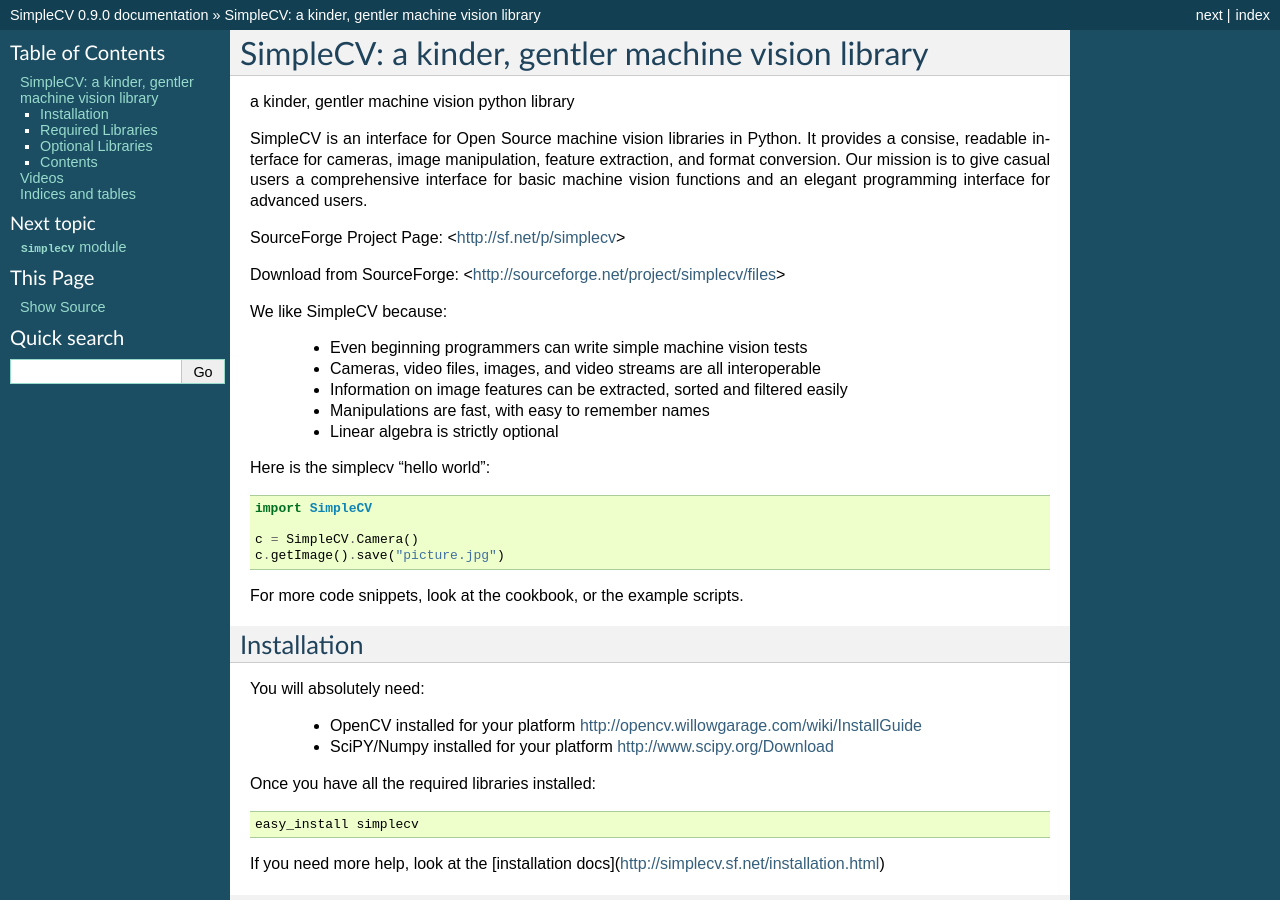
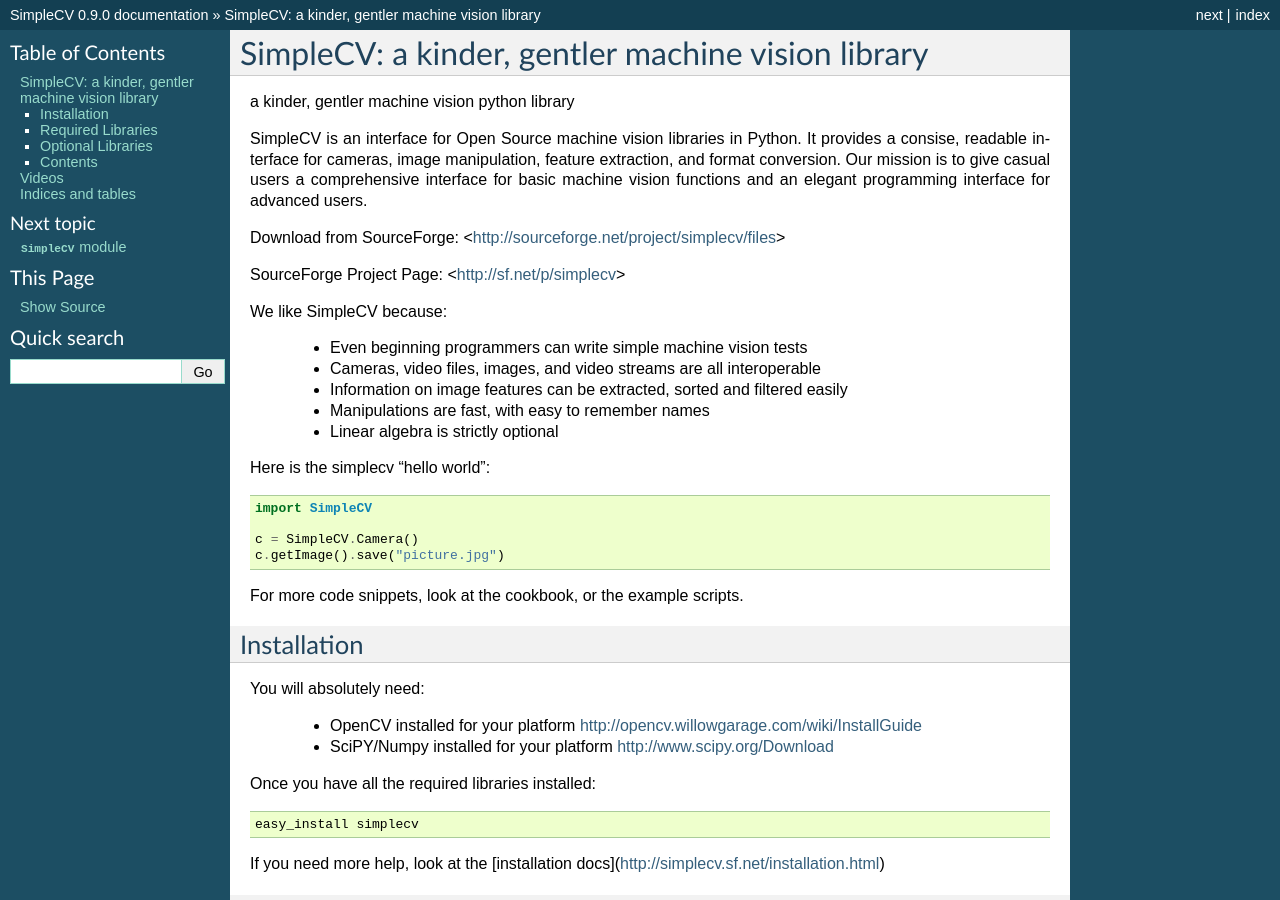
Before and after one commit to sightmachine/SimpleCV, a Sphinx documentation site: the page built from doc/index.rst, in a window 1280 px wide and 900 px high. Built offline with Sphinx 7.4.7, drawn with Linux system fonts in a browser that asks for light colours.

Commit message:
reverse order to please the pypi gods

```diff
--- a/doc/index.rst
+++ b/doc/index.rst
@@ -11,9 +11,10 @@
 SimpleCV is an interface for Open Source machine vision libraries in Python.
 It provides a consise, readable interface for cameras, image manipulation, feature extraction, and format conversion.  Our mission is to give casual users a comprehensive interface for basic machine vision functions and an elegant programming interface for advanced users.
 
+Download from SourceForge: <http://sourceforge.net/project/simplecv/files>
+
 SourceForge Project Page: <http://sf.net/p/simplecv>
 
-Download from SourceForge: <http://sourceforge.net/project/simplecv/files>
 
 
 We like SimpleCV because:
```
